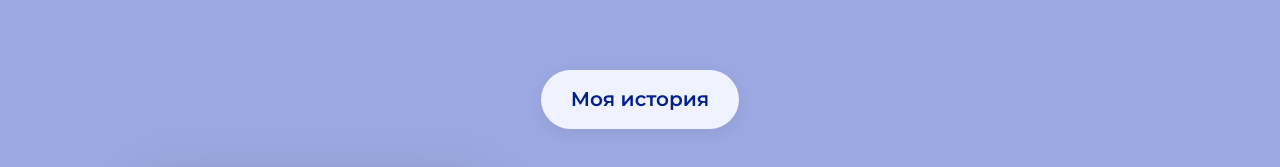
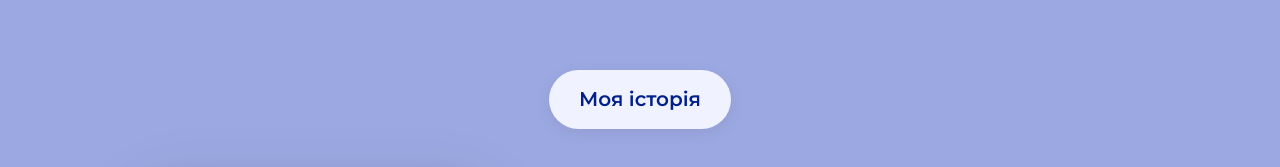
Before and after one commit to Fluebubble/marina-trots-website, a React (Vite) app: page / in a window 1280 px wide. Shown: the part 616-783 px from the top of the page. Built offline with nearby package versions, Linux system fonts and the light colour scheme.

Commit message:
translation fix

```diff
--- a/src/components/Story/Story.tsx
+++ b/src/components/Story/Story.tsx
@@ -16,7 +16,7 @@ const ContactButton = ({ href, label }: { href: string; label: string }) => (
 export const Story = () => {
   return (
     <section className="section">
-      <Title text="Моя история" />
+      <Title text="Моя історія" />
       <div className={styles.content}>
         <div className={styles["right-column"]}>
           <Text
```
